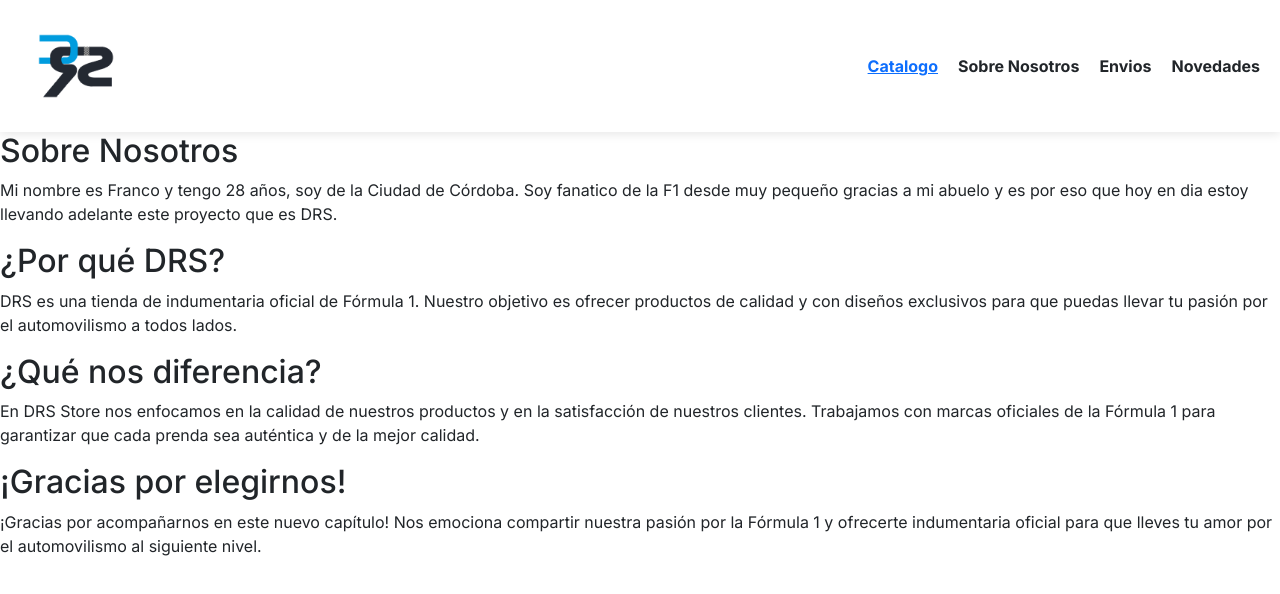
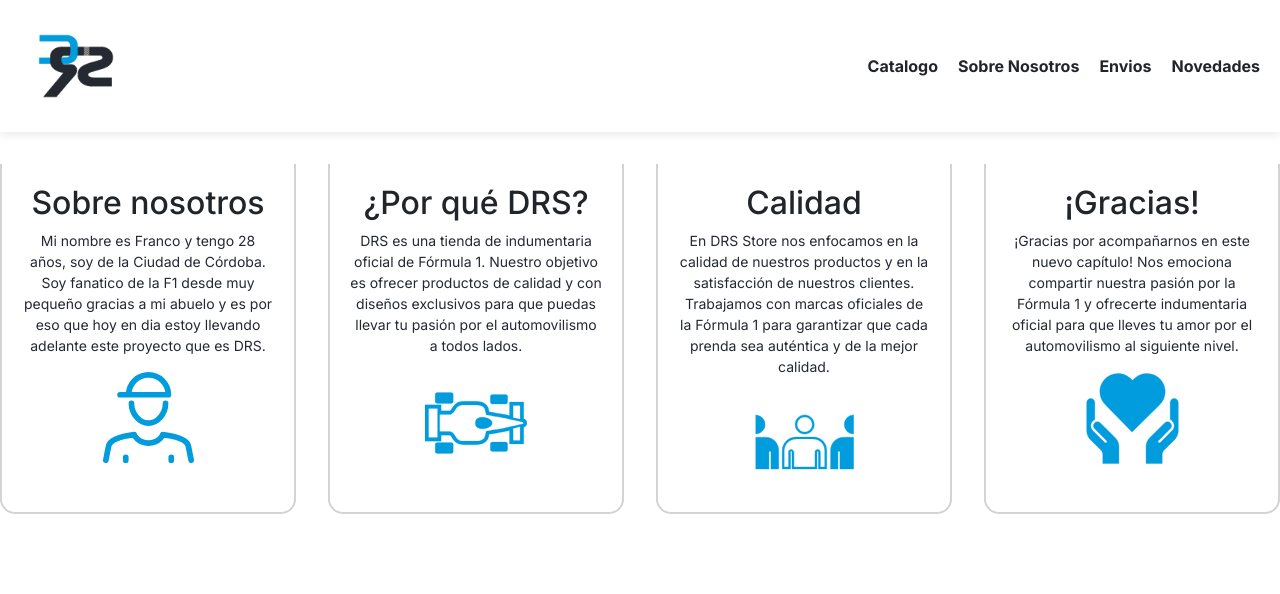
Before and after one commit to FranMayer/drsstore, a plain HTML site: page pages/about.html in a window 1280 px wide. Drawn offline with nearby package versions, Linux system fonts and the light colour scheme.

Commit message:
Feat: añadiendo nuevo contenido

```diff
--- a/css/style.css
+++ b/css/style.css
@@ -43,9 +43,12 @@
 }
 
 .header ul li a {
+    color: var(--secondary-color);
+}
+
+.header a {
     text-decoration: none;
-    color: var(--secondary-color);
-
+    color: inherit;
 }
 
 .header ul li:hover {
@@ -89,6 +92,7 @@
 .hero p {
     font-size: 1.2rem;
     margin-bottom: 20px;
+    color: white;
 }
 
 .btn {
@@ -399,6 +403,7 @@
     width: 300px;
     box-shadow: 0 2px 5px rgba(0, 0, 0, 0.1);
     transition: transform 0.3s ease-in-out;
+ }
 
 
 .cart-container.hidden {
@@ -431,20 +436,30 @@
 
 /* ABOUT US CSS*/
 
-/* Contenedor Principal */
 .container__about {
     display: flex;
-    gap: 20px;
-    padding: 20px;
-    justify-content: center;
-    margin-top: 3rem;
+    justify-content: space-between;
+    gap: 2rem;
+    flex-wrap: wrap;
+    max-width: 1400px;
+    margin: 0 auto;
+    margin-top: 2rem;
 }
 
 .about__content {
     flex: 1;
-    max-width: 50%;
+    min-width: 250px;
+    max-width: 380px;
     padding: 20px;
-    background-color: #f8f9fa;
-    border-radius: 8px;
-    box-shadow: 0 2px 5px rgba(92, 91, 91, 0.1);
-}}
+    text-align: center;
+    border-left: 2px solid #d3d3d3;
+    border-right: 2px solid #d3d3d3;
+    border-bottom: 2px solid #d3d3d3;
+    border-radius: 0 0 15px 15px;
+}
+
+
+.about__content p {
+    color: var(--secondary-color);
+    font-size: 14px;
+}
--- a/pages/about.html
+++ b/pages/about.html
@@ -34,26 +34,37 @@
     <section class="container__about">
 
         <div class="about__content">
-            <h2>Sobre Nosotros</h2>
+            <h2>Sobre nosotros</h2>
             <p>Mi nombre es Franco y tengo 28 años, soy de la Ciudad de Córdoba. Soy fanatico de la F1 desde muy pequeño gracias a mi abuelo y es por eso que hoy en dia estoy llevando adelante este proyecto que es DRS.</p>
+            <img src="/multi/person-boy-svgrepo-com.svg" alt="Franco Icon">
+
         </div>
 
         <div class="about__content">
             <h2>¿Por qué DRS?</h2>
             <p>DRS es una tienda de indumentaria oficial de Fórmula 1. Nuestro objetivo es ofrecer productos de calidad y con diseños exclusivos para que puedas llevar tu pasión por el automovilismo a todos lados.</p>
+            <img src="/multi/race-car-illustration-4-svgrepo-com.svg" alt="Race car icon">
         </div>
 
         <div class="about__content">
-            <h2>¿Qué nos diferencia?</h2>
+            <h2>Calidad</h2>
             <p>En DRS Store nos enfocamos en la calidad de nuestros productos y en la satisfacción de nuestros clientes. Trabajamos con marcas oficiales de la Fórmula 1 para garantizar que cada prenda sea auténtica y de la mejor calidad.</p>
+            <img src="/multi/different-difference-unusual-special-svgrepo-com.svg" alt="Quality icon">
+
         </div>
 
         <div class="about__content">
-            <h2>¡Gracias por elegirnos!</h2>
+            <h2>¡Gracias!</h2>
             <p>¡Gracias por acompañarnos en este nuevo capítulo! Nos emociona compartir nuestra pasión por la Fórmula 1 y ofrecerte indumentaria oficial para que lleves tu amor por el automovilismo al siguiente nivel.</p>
+            <img src="/multi/relationship-counseling-marriage-counseling-couples-therapy-marriage-therapy-svgrepo-com.svg" alt="Thank you icon">
+
         </div>
 
     </section>
+
+
+
+
 
 
 
```
Also changed, not shown: index.html (+2 -2 lines), multi/different-difference-unusual-special-svgrepo-com.svg (added), multi/person-boy-svgrepo-com.svg (added), multi/race-car-illustration-4-svgrepo-com.svg (added), multi/relationship-counseling-marriage-counseling-couples-therapy-marriage-therapy-svgrepo-com.svg (added).
